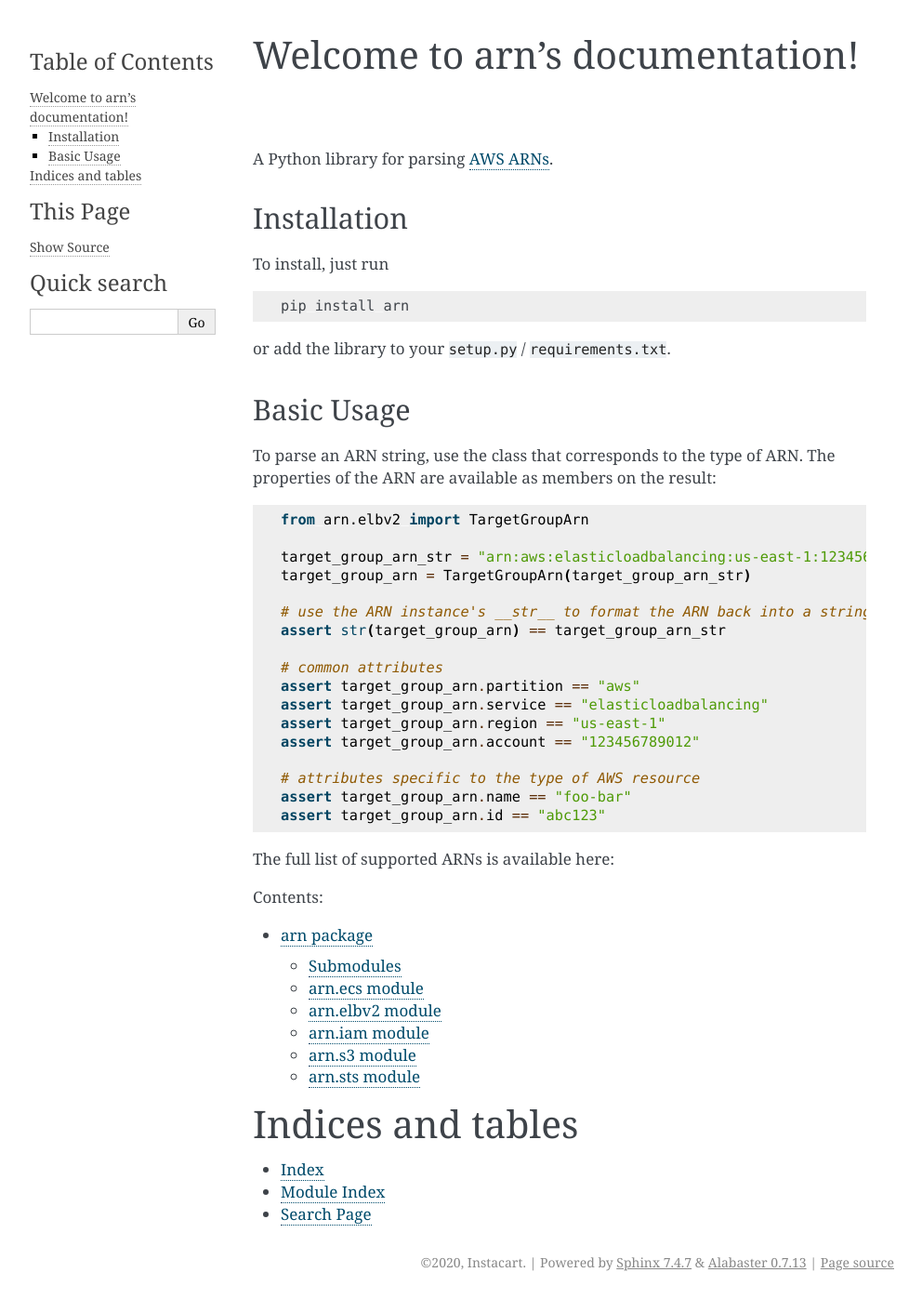
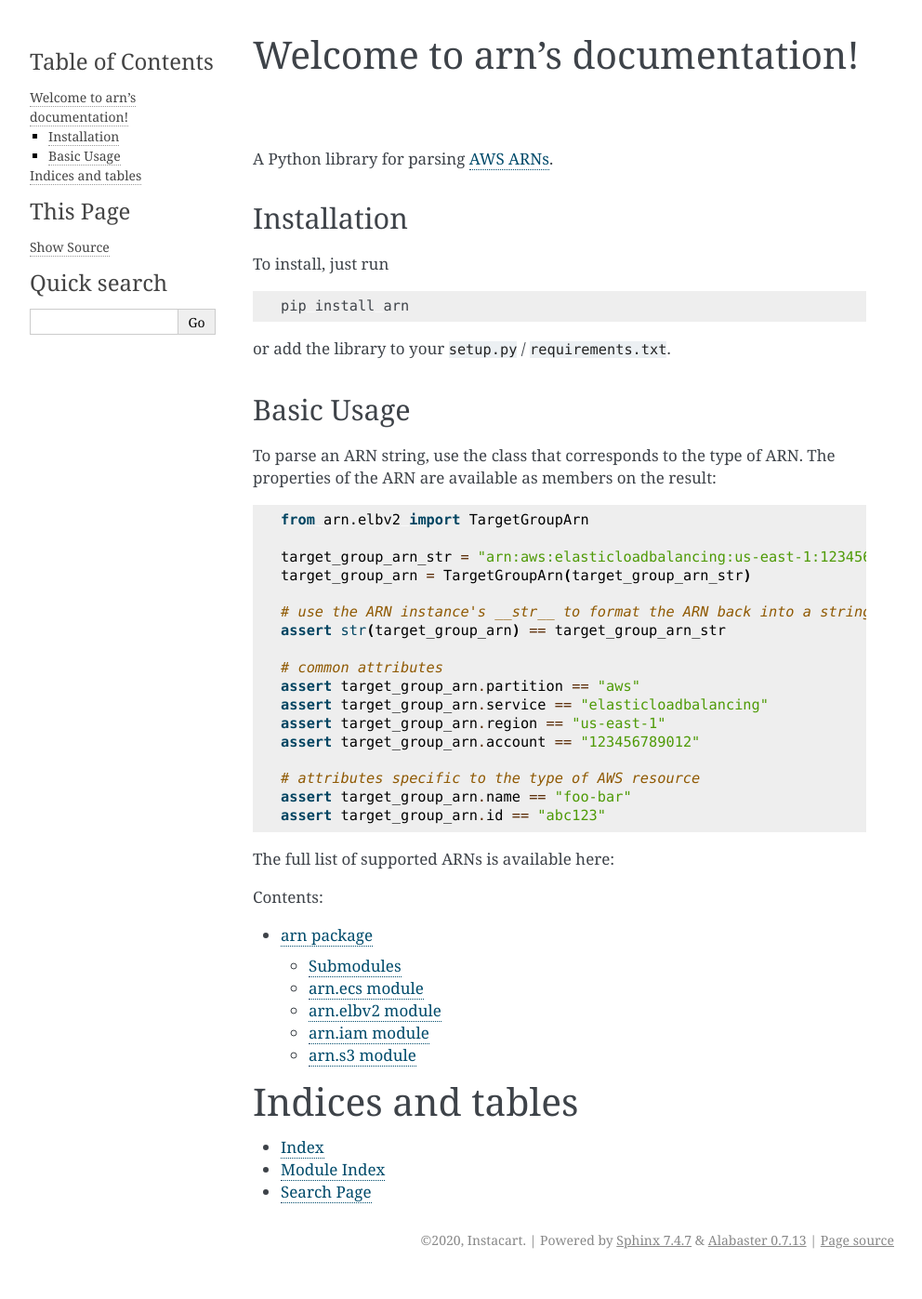
Before and after one commit to instacart/arn, a Sphinx documentation site: the page built from docs/index.rst, in a window 1280 px wide. Shown: the whole page at 93% size, without its empty margins (148-1140 px from the left). Built offline with Sphinx 7.4.7, drawn with Linux system fonts in a browser that asks for light colours; after the commit the page ends 1373 px from its top, so only the background shows below that.

Commit message:
more periods

```diff
--- a/docs/arn.rst
+++ b/docs/arn.rst
@@ -40,11 +40,3 @@
    :members:
    :undoc-members:
    :show-inheritance:
-
-arn.sts module
---------------
-
-.. automodule:: arn.sts
-   :members:
-   :undoc-members:
-   :show-inheritance:
--- a/src/arn/__init__.py
+++ b/src/arn/__init__.py
@@ -81,7 +81,7 @@
     """The AWS account ID of the resource."""
 
     rest: str = dataclasses.field(init=False, default="")
-    """The rest of the ARN, as matched by :py:const:`REST_PATTERN`"""
+    """The rest of the ARN, as matched by :py:const:`REST_PATTERN`."""
 
     def __post_init__(self) -> None:
         if isinstance(self.input_arn, bytes):
@@ -124,7 +124,7 @@
 
         By default, matches the rest of the ARN against :py:const:`REST_PATTERN`.
         Override this metod to match against a pattern dynamically. For an example,
-        see :py:meth:`arn.ecs.ServiceArn.match_rest`
+        see :py:meth:`arn.ecs.ServiceArn.match_rest`.
 
         .. _re.Match: https://docs.python.org/3/library/re.html#match-objects
         """
@@ -135,7 +135,7 @@
 
         By default, assigns all named groups in :py:const:`REST_PATTERN` as strings.
         Override this method to cast group matches to a more appropriate type. For an
-        example, see :py:meth:`arn.ecs.TaskDefinitionArn.assign_rest`
+        example, see :py:meth:`arn.ecs.TaskDefinitionArn.assign_rest`.
 
         .. _re.Match: https://docs.python.org/3/library/re.html#match-objects
         """
```
